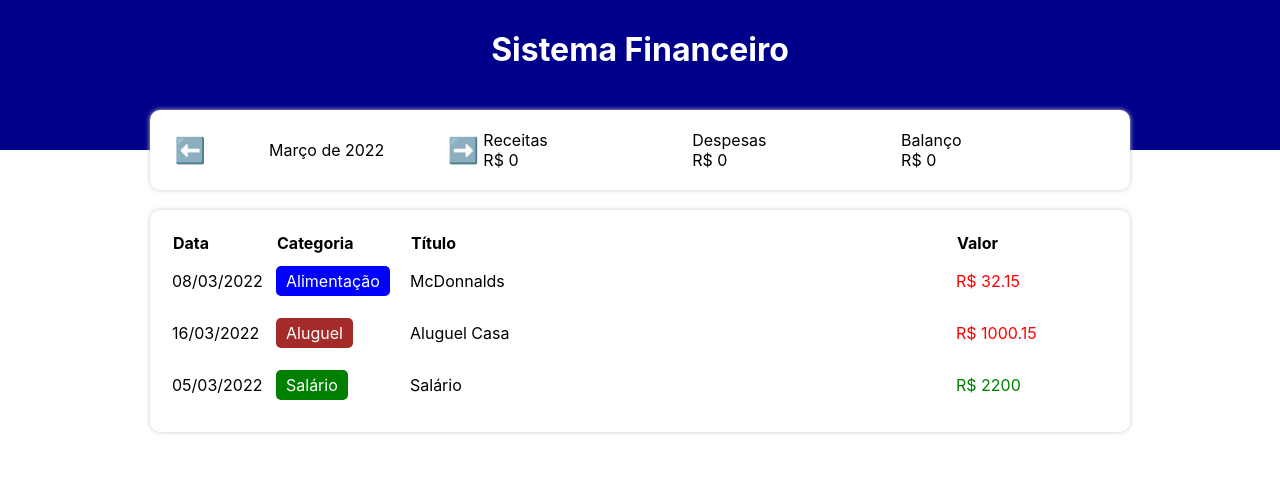
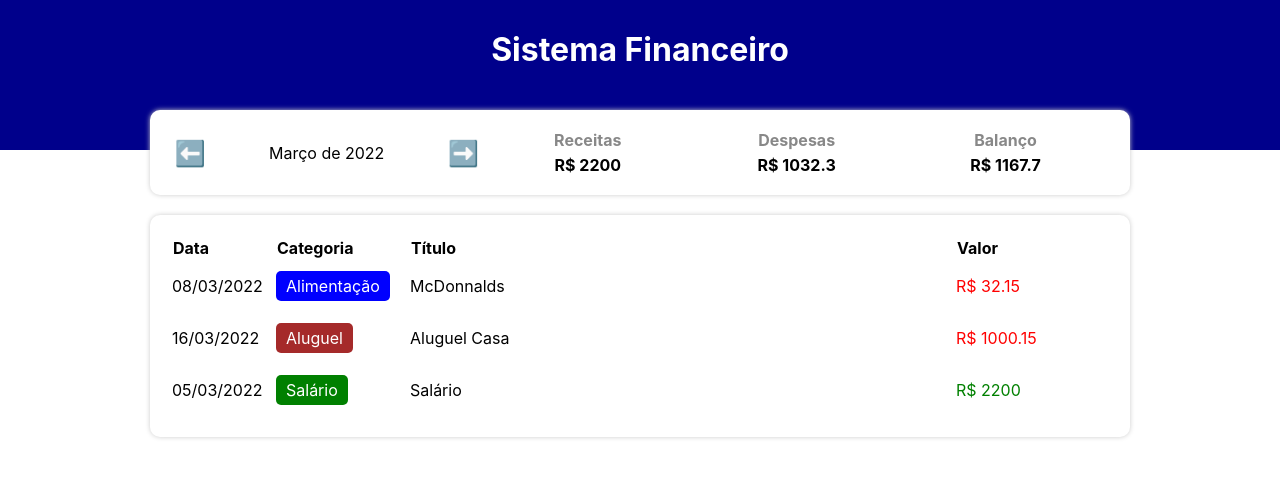
Before and after one commit to Eduardodiniz05/expense-tracker, a React (Create React App) app: page / in a window 1280 px wide. Shown: the top 478 px of the page. Built offline with nearby package versions, Linux system fonts and the light colour scheme.

Commit message:
Função de balanço de contas finalizado

```diff
--- a/src/App.tsx
+++ b/src/App.tsx
@@ -25,6 +25,23 @@ const App = () => {
       setCurrentMonth(newMonth);
     }
 
+    useEffect(() => {
+      let incomeCount = 0
+      let expense = 0
+      for(let i in filteredList) {
+        if(categories[filteredList[i].category].expense) {
+          expense += filteredList[i].value
+        }else {
+          incomeCount += filteredList[i].value
+        }
+      }
+
+      setIncome(incomeCount)
+
+      setExpense(expense)
+
+    }, [filteredList])
+
   return(
     <C.Container>
         <C.Header>
--- a/src/components/ResumeItem/styles.ts
+++ b/src/components/ResumeItem/styles.ts
@@ -3,8 +3,17 @@ import styled from 'styled-components'
 
 export const Container = styled.div `
     flex: 1;
-`
+`;
 
-export const Title = styled.div ``
+export const Title = styled.div `
+    text-align: center;
+    font-weight: bold;
+    color: #888;
+    margin-bottom: 5px;
+`;
 
-export const Info = styled.div ``
+export const Info = styled.div `
+    text-align: center;
+    font-weight: bold;
+    color: #000;
+`;
```
